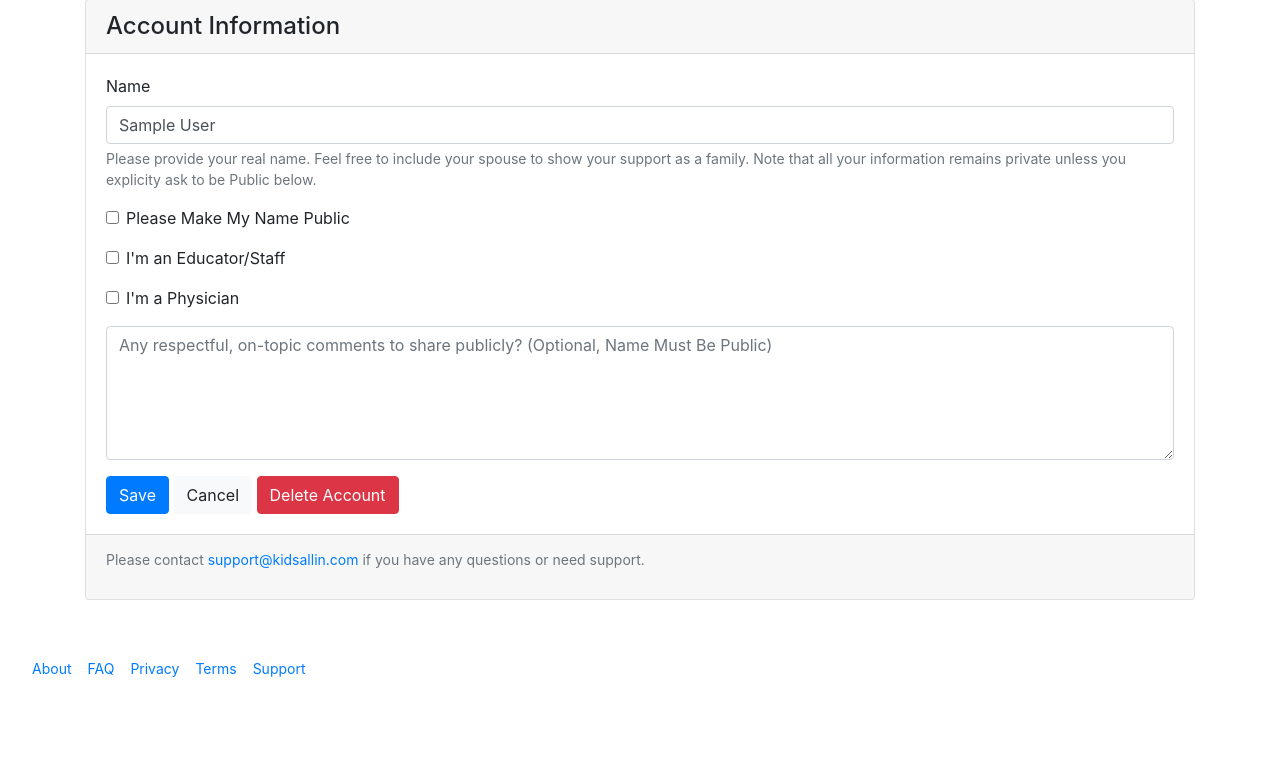
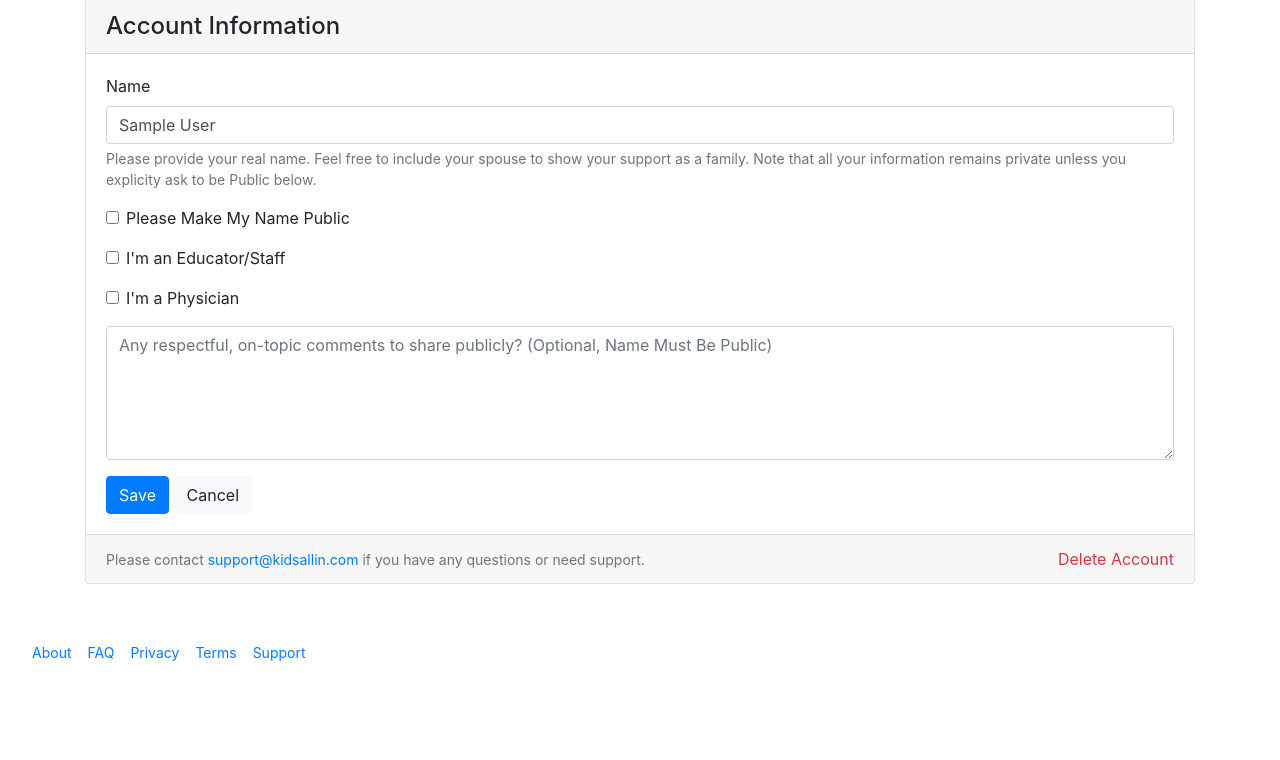
Before and after one commit to dbinetti/kidsallin, a Django app: page /account in a window 1280 px wide. Shown: the part 581-1341 px from the top of the page. After the commit the page ends 1242 px from the top, so only its background shows below. Run offline with Django 3.2, Linux system fonts and the light colour scheme; the visitor is signed in with stand-in values (Sample User, id 1); some libraries are stand-ins or nearby versions.

Commit message:
simplify delete account link

```diff
--- a/project/app/templates/app/pages/account.html
+++ b/project/app/templates/app/pages/account.html
@@ -56,14 +56,14 @@
             {# {% bootstrap_field form.notes show_help=False show_label=False  placeholder='Any other notes? (optional)'%} #}
             {% bootstrap_button "Save" button_type='submit' size='large' %}
             {% bootstrap_button "Cancel" button_type='link' href="/account" size='large' button_class='btn-light' extra_classes='ml-3'%}
-            {% bootstrap_button "Delete Account" button_type='link' href="/delete" size='large' button_class='btn-danger' extra_classes='float-right'%}
           </form>
         </div>
       </div>
       <div class='card-footer'>
-        <p>
+          <div class='float-right'>
+            <a href='{% url "delete" %}'><span class='text-danger'>Delete Account</span></a>
+          </div>
           <small class='text-muted'>Please contact <a href='mailto://support@kidsallin.com'>support@kidsallin.com</a> if you have any questions or need support.</small>
-        </p>
       </div>
     </div>
   </section>
```
